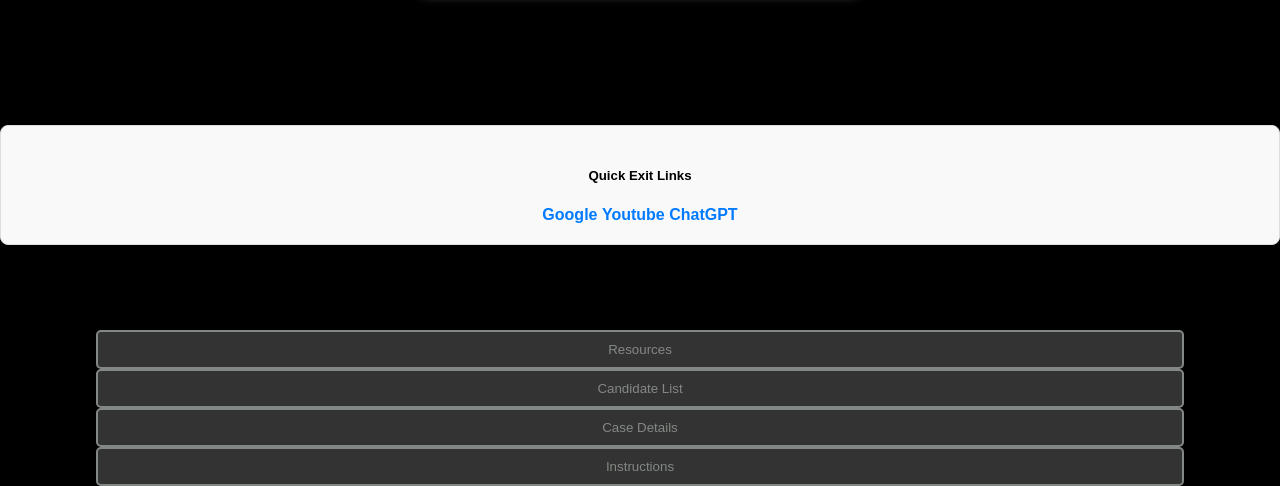
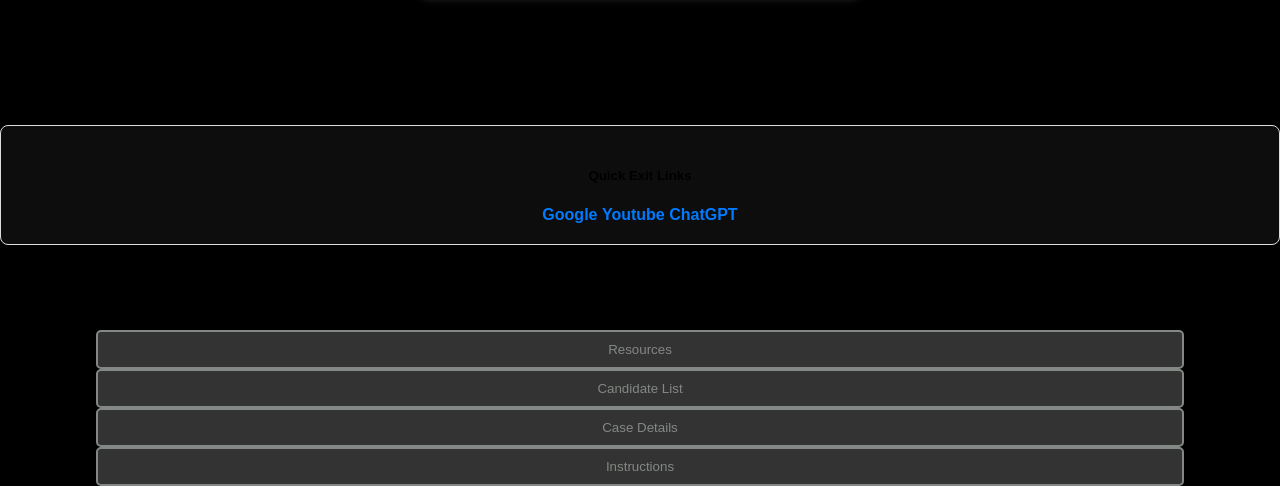
Before and after one commit to thesecretstudentassociation/ssaofficial, a plain HTML site: page home.html in a window 1280 px wide. Shown: the part 390-876 px from the top of the page. Drawn offline with Linux system fonts and the light colour scheme.

Commit message:
Update styles.css

```diff
--- a/styles.css
+++ b/styles.css
@@ -63,7 +63,7 @@ button:hover,
 .quick-links-container {
     margin-top: 30px;
     padding: 20px;
-    background-color: #f9f9f9;
+    background-color: #0D0D0D;
     border: 1px solid #ddd;
     border-radius: 8px;
     text-align: center;
```
